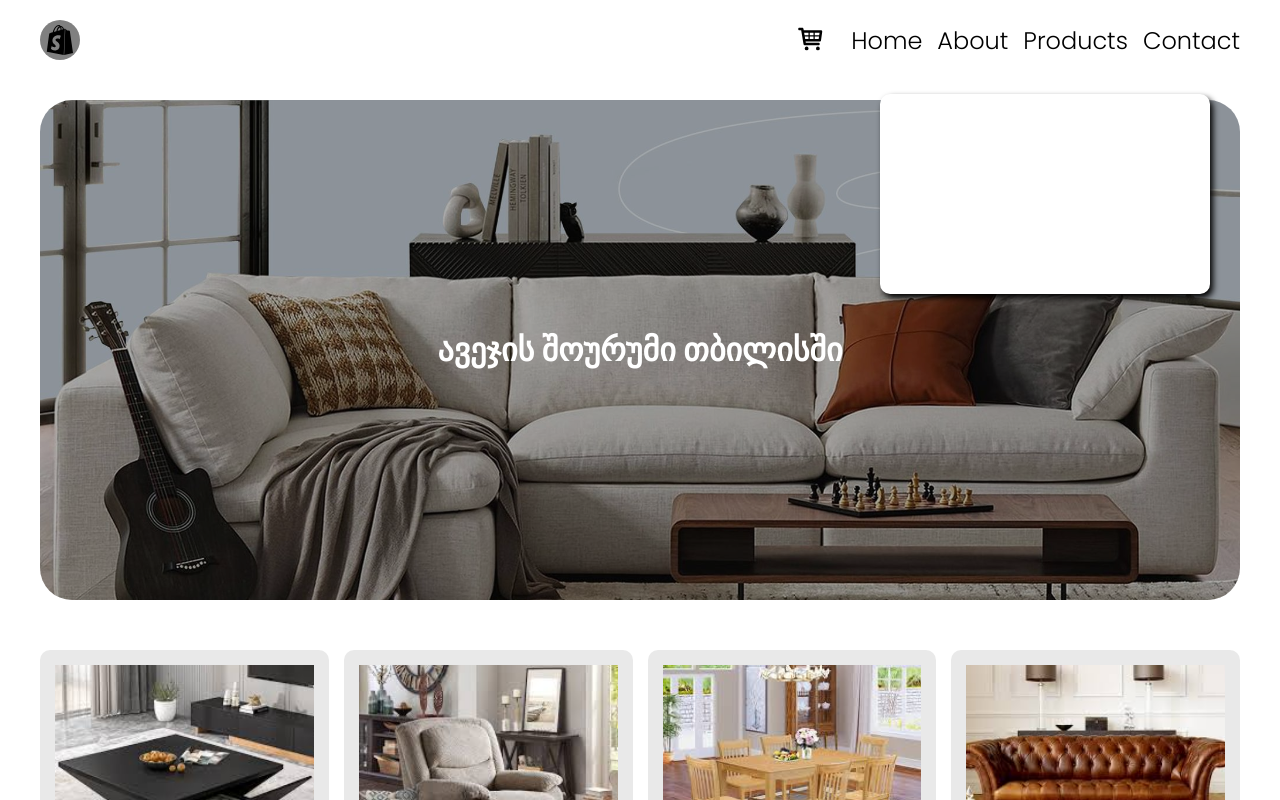
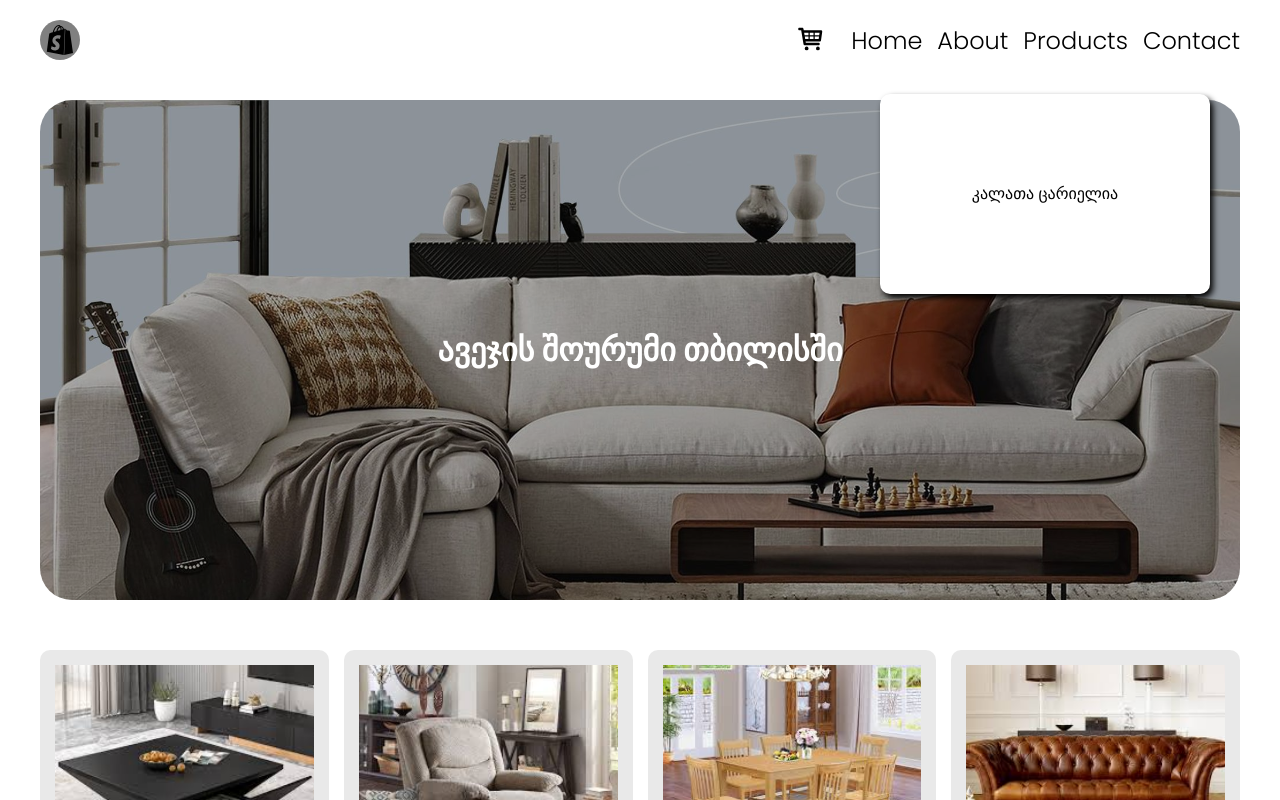
Before and after one commit to AchiGel/ecommerce_page, a React (Create React App) app: page / in a window 1280 px wide. Both pictures are taken after a click on the button 811 px from the left and 40 px from the top of the page. Shown: the top 800 px of the page. Built offline with nearby package versions, Linux system fonts and the light colour scheme.

Commit message:
add delete from cart function

```diff
--- a/src/App.tsx
+++ b/src/App.tsx
@@ -30,9 +30,13 @@ function App() {
     }
   }
 
+  function deleteOrder(item: FurnitureItem) {
+    setOrders(orders.filter((el) => el.ID !== item.ID));
+  }
+
   return (
     <div className="App">
-      <Header orders={orders} />
+      <Header orders={orders} deleteOrder={deleteOrder} />
       <Wrapper>
         <Main data={DATA} addToOrder={addToOrder} />
         <Footer />
--- a/src/components/Header.tsx
+++ b/src/components/Header.tsx
@@ -3,6 +3,7 @@ import { BiLogoShopify } from "react-icons/bi";
 import { useEffect, useState } from "react";
 import { TiShoppingCart } from "react-icons/ti";
 import { FurnitureItem } from "./Main";
+import { FaTrash } from "react-icons/fa";
 
 interface HeaderContainerProps {
   isScroll: boolean;
@@ -10,6 +11,7 @@ interface HeaderContainerProps {
 
 interface Props {
   orders: FurnitureItem[];
+  deleteOrder: Function;
 }
 
 const HeaderContainer = styled.header<HeaderContainerProps>`
@@ -64,7 +66,7 @@ const HeaderMenuLinks = styled.li`
   }
 `;
 
-const CartContent = styled.div`
+const CartContent = styled.div<Props>`
   position: absolute;
   top: 75px;
   right: 30px;
@@ -78,6 +80,9 @@ const CartContent = styled.div`
   flex-direction: column;
   gap: 10px;
   overflow-y: scroll;
+  justify-content: ${(props) =>
+    props.orders.length === 0 ? "center" : "none"};
+  align-items: ${(props) => (props.orders.length === 0 ? "center" : "none")};
 `;
 
 const CartButton = styled.button`
@@ -101,6 +106,7 @@ const CartProductCard = styled.div`
   align-items: center;
   justify-content: space-between;
   background-color: lightgray;
+  gap: 10px;
 `;
 
 export default function Header(props: Props) {
@@ -137,15 +143,25 @@ export default function Header(props: Props) {
         </CartButton>
 
         {isOpened && (
-          <CartContent>
-            {props.orders.map((el) => (
+          <CartContent orders={props.orders} deleteOrder={props.deleteOrder}>
+            {props.orders.length === 0
+              ? "კალათა ცარიელია"
+              : props.orders.map((el) => (
                   <CartProductCard key={el.ID}>
                     <img
-                  style={{ width: "24px" }}
+                      style={{ width: "40px" }}
                       src={"assets/" + el.img}
                       alt={el.title}
                     />
+                    <div>
                       <h2 style={{ fontSize: "15px" }}>{el.title}</h2>
+                      <span>{el.price}</span>
+                    </div>
+                    <FaTrash
+                      onClick={() => {
+                        props.deleteOrder(el);
+                      }}
+                    />
                   </CartProductCard>
                 ))}
           </CartContent>
```
Lines whose indentation alone changed are shown as unchanged.
